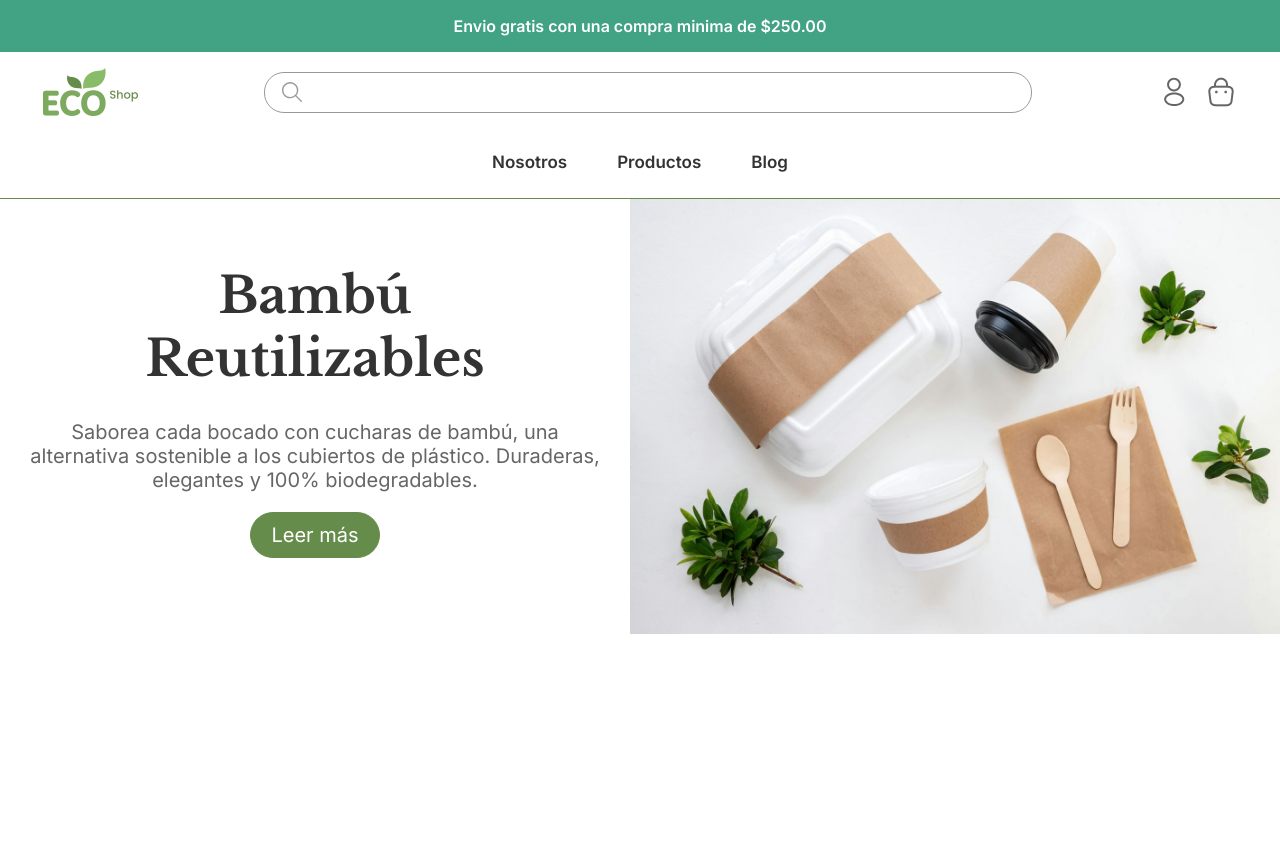
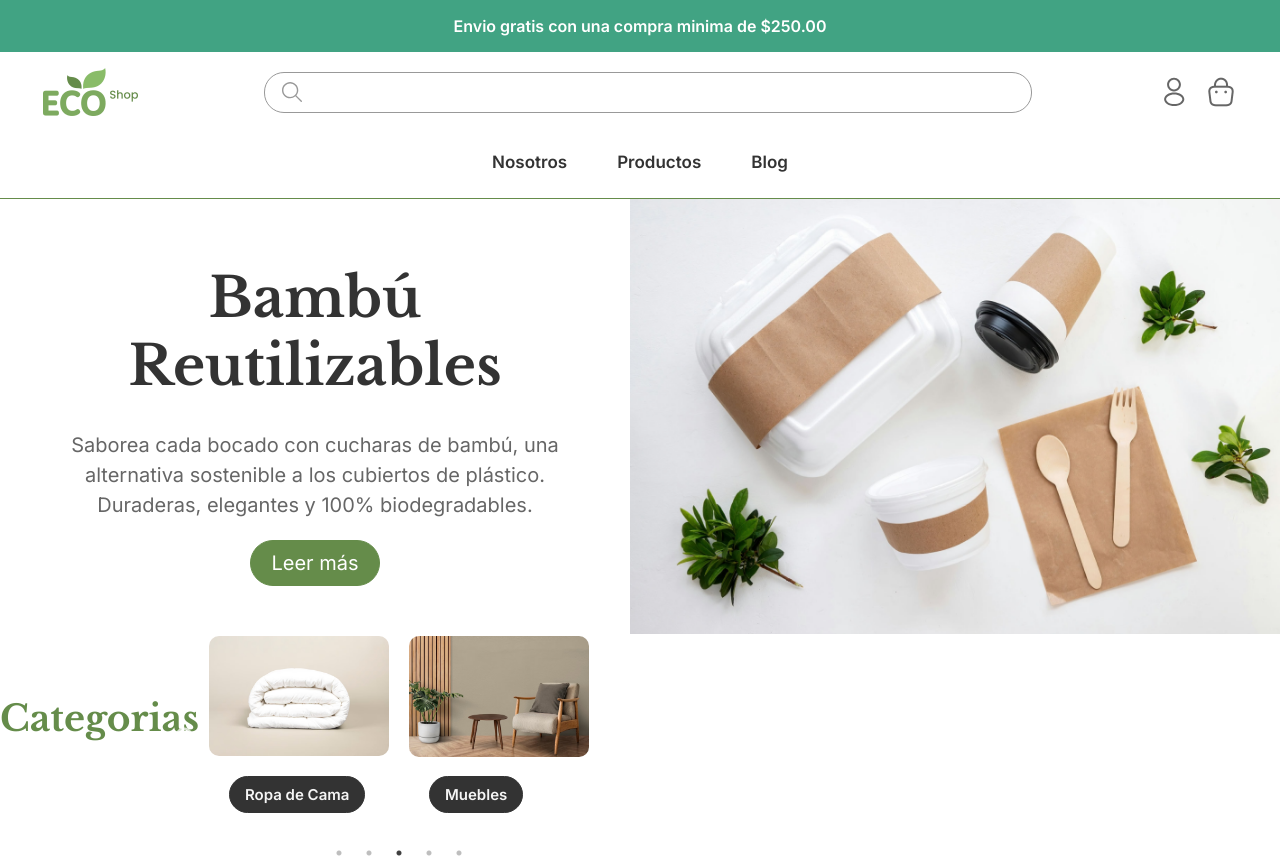
Before and after one commit to iEerii/furniture-app, a React (Vite) app: page / in a window 1280 px wide. Before the commit the page ends 800 px from the top, so only its background shows below. Built offline with nearby package versions, Linux system fonts and the light colour scheme.

Commit message:
add category component

```diff
--- a/package.json
+++ b/package.json
@@ -10,9 +10,13 @@
     "preview": "vite preview"
   },
   "dependencies": {
+    "embla-carousel-react": "^8.2.0",
     "react": "^18.3.1",
     "react-dom": "^18.3.1",
-    "react-router-dom": "^6.26.1"
+    "react-responsive-carousel": "^3.2.23",
+    "react-router-dom": "^6.26.1",
+    "react-slick": "^0.30.2",
+    "slick-carousel": "^1.8.1"
   },
   "devDependencies": {
     "@eslint/js": "^9.9.0",
--- a/src/App.jsx
+++ b/src/App.jsx
@@ -1,12 +1,15 @@
+import './App.css'
 import { Header } from './components/Header'
-
-import './App.css'
+import { CategorySlide } from './components/CategorySlide'
+import "slick-carousel/slick/slick.css";
+import "slick-carousel/slick/slick-theme.css";
 
 function App() {
 
 	return (
 		<main className='mainContainer'>
 			<Header />
+			<CategorySlide />
 		</main>
 	)
 }
--- /dev/null
+++ b/src/components/CategorySlide.jsx
@@ -0,0 +1,48 @@
+import Slider from "react-slick";
+import Clothing from './../assets/category-banner@3x.png'
+import Home from './../assets/image-1002@2x.png'
+import Bedding from './../assets/image-1000@2x.png'
+import Furniture from './../assets/image-1001@2x.png'
+import Accesory from './../assets/image-1003@2x.png'
+import './../styles/categorySlide.css'
+
+const settings = {
+    autoplay: true,
+    autoplaySpeed: 2000,
+    dots: true,
+    infinite: true,
+    slidesToShow: 2,
+    slidesToScroll: 1
+};
+
+export const CategorySlide = () => {
+
+    return(
+        <section className="categorySlide">
+            <h2 className="categorySile__title">Categorias</h2>
+
+            <Slider {...settings} className="slide__container">
+                <li className="category">
+                    <img src={ Clothing } alt="" />
+                    <button>Clothes</button>
+                </li>
+                <li className="category">
+                    <img src={ Home } alt="" />
+                    <button>Hogar</button>
+                </li>
+                <li className="category">
+                    <img src={ Bedding } alt="" />
+                    <button>Ropa de Cama</button>
+                </li>
+                <li className="category">
+                    <img src={ Furniture } alt="" />
+                    <button>Muebles</button>
+                </li>
+                <li className="category">
+                    <img src={ Accesory } alt="" />
+                    <button>Accesorios</button>
+                </li>
+            </Slider>
+        </section>
+    )
+}
--- /dev/null
+++ b/src/styles/categorySlide.css
@@ -0,0 +1,45 @@
+.categorySlide {
+    display: flex;
+}
+
+.categorySile__title {
+    color: #658c4a;
+    font-family: 'Libre Baskerville';
+    font-size: 3.6rem;
+    margin: 6rem 0 3.2rem;
+    text-align: center;
+}
+
+.slide__container {
+    max-width: 40rem;
+    width: 100%;
+    list-style: none;
+}
+
+.category {
+    max-height: 20rem;
+    padding: 0 1rem;
+    position: relative;
+}
+
+.category img {
+    border-radius: 1rem;
+    object-fit: cover;
+    height: 100%;
+    width: 100%;
+}
+
+.category button {
+    background-color: #333;
+    border: .1rem solid #333;
+    border-radius: 3rem;
+    color: #f5f5f5;
+    cursor: pointer;
+    font-family: 'Inter';
+    font-size: 1.5rem;
+    font-weight: 600;
+    padding: .8rem 1.5rem .8rem;
+    position: absolute;
+    top: 14rem;
+    left: 3rem;
+}
--- a/src/styles/sectionHeader.css
+++ b/src/styles/sectionHeader.css
@@ -12,7 +12,7 @@
 .section__header-description h1 {
     color: #333;
     font-family: 'Libre Baskerville';
-    font-size: 5rem;
+    font-size: 5.5rem;
     padding: 6.5rem 9rem 1rem;
     text-align: center;
 }
@@ -21,7 +21,8 @@
     color: #666;
     font-family: 'Inter';
     font-size: 2rem;
-    padding: 2rem 3rem;
+    line-height: 3rem;
+    padding: 2rem 5rem 2rem;
     text-align: center;
 }
 
```
Also changed, not shown: 1 other file (tests, documents, lock files or other folders).
